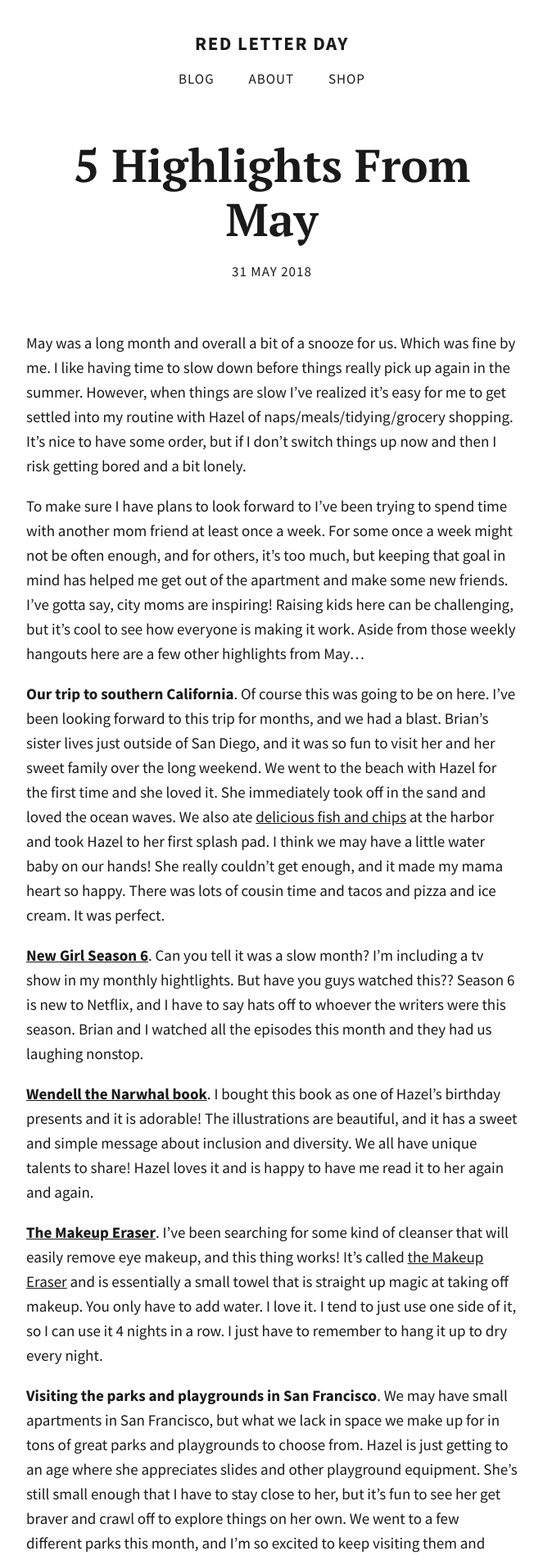
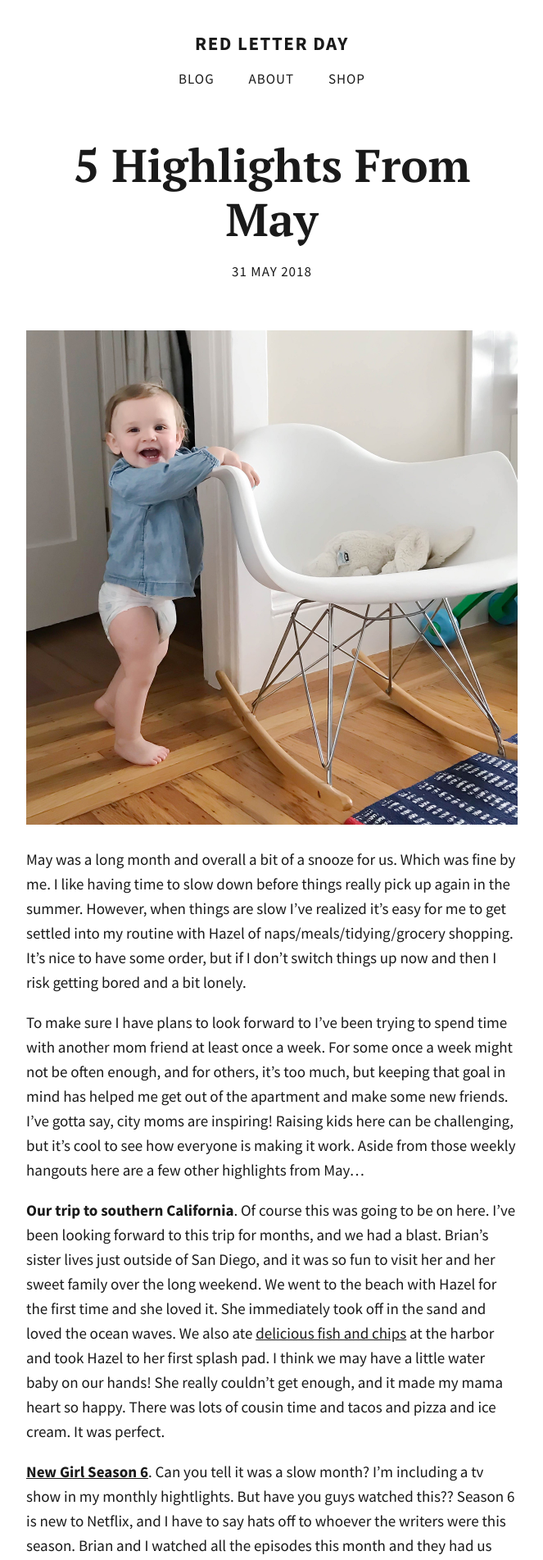
Before and after one commit to totiffany/totiffany.github.io, a Jekyll site: the page built from _posts/2018-05-31-5-Highlights-From-May.md, in a window 1280 px wide. Shown: the top 1903 px of the page at 82% size, without its empty margins (308-971 px from the left). Built offline with Jekyll 4.4.1, drawn with Linux system fonts in a browser that asks for light colours; our own code applies the rules of GitHub Pages for plain Markdown files; comment, search, counter and statistics services are not loaded.

Commit message:
Update 2018-05-31-5-Highlights-From-May.md

```diff
--- a/_posts/2018-05-31-5-Highlights-From-May.md
+++ b/_posts/2018-05-31-5-Highlights-From-May.md
@@ -7,7 +7,10 @@ description: >-
   settled into my routine with Hazel of naps/meals/tidying/grocery shopping.
   It's nice to have some order, but if I don't switch things up now and then I
   risk getting bored and a bit lonely.
+image: Hazel-1.jpg
 ---
+![Hazel-1.jpg]({{site.baseurl}}/img/Hazel-1.jpg)
+
 May was a long month and overall a bit of a snooze for us. Which was fine by me. I like having time to slow down before things really pick up again in the summer. However, when things are slow I've realized it's easy for me to get settled into my routine with Hazel of naps/meals/tidying/grocery shopping. It's nice to have some order, but if I don't switch things up now and then I risk getting bored and a bit lonely.
 
 To make sure I have plans to look forward to I've been trying to spend time with another mom friend at least once a week. For some once a week might not be often enough, and for others, it's too much, but keeping that goal in mind has helped me get out of the apartment and make some new friends. I've gotta say, city moms are inspiring! Raising kids here can be challenging, but it's cool to see how everyone is making it work. Aside from those weekly hangouts here are a few other highlights from May...
```
